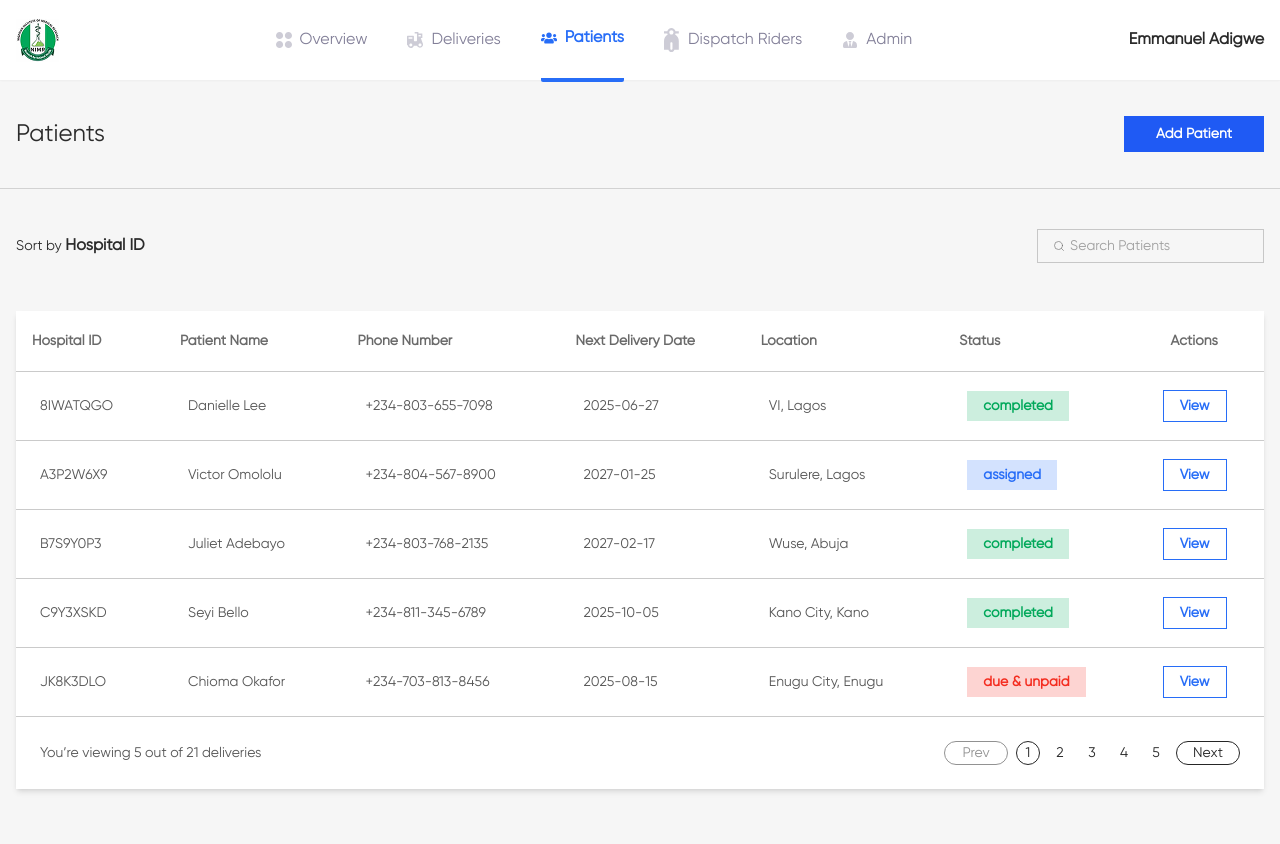
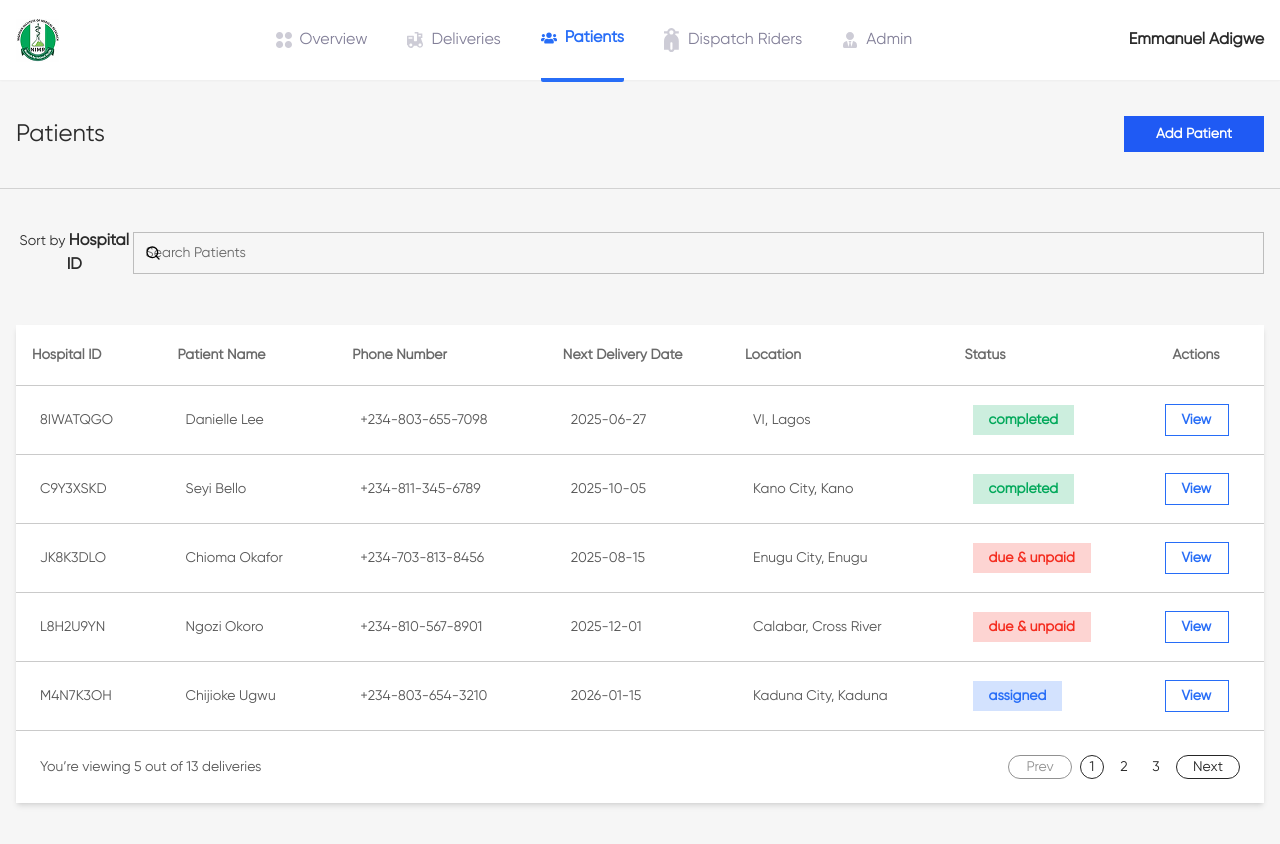
Before and after one commit to ktscates/nimcure, a Next.js app: page /patients in a window 1280 px wide. Shown: the top 844 px of the page. Built offline with nearby package versions, Linux system fonts and the light colour scheme.

Commit message:
patient information

```diff
--- a/src/app/login/page.tsx
+++ b/src/app/login/page.tsx
@@ -51,7 +51,7 @@ export default function Login() {
             type="button"
             onClick={handleLogin}
             text="Login"
-            className="mt-16 w-full font-semibold text-xl text-white bg-blue hover:bg-blue hover:bg-opacity-80"
+            className="mt-16 w-full font-semibold text-xl text-white bg-blue py-4 hover:bg-blue hover:bg-opacity-80"
           />
         </form>
         <Image src="/images/footer.png" alt="logo" width={166} height={23} />
--- a/src/app/patients/[hospital_id]/page.tsx
+++ b/src/app/patients/[hospital_id]/page.tsx
@@ -6,14 +6,36 @@ import React, { useState } from "react";
 import PatientSidebar from "@/components/PatientSidebar";
 import PatientInfo from "@/components/PatientInfo";
 import DeliveryInfo from "@/components/DeliveryInfo";
+import { useParams } from "next/navigation";
+import patients from "@/data";
 
 export default function PatientProfile() {
+  const { hospital_id } = useParams(); // Get hospital_id from URL
+  const [activeTab, setActiveTab] = useState("patient-info");
+
+  // Find the patient with the matching hospital_id
+  const patient = patients.find((p) => p.hospital_id === hospital_id);
+
+  if (!patient) {
+    return (
+      <div className="h-screen flex items-center justify-center">
+        <h1 className="text-2xl font-bold text-red-500">Patient Not Found</h1>
+      </div>
+    );
+  }
   const breadcrumbItems = [
     { label: "Patients", href: "/patients" },
     { label: "View Patient" }, // Current page (no href)
   ];
 
-  const [activeTab, setActiveTab] = useState("patient-info");
+  let statusClass = "bg-light_blue bg-opacity-20 text-light_blue";
+  if (patient.status === "completed") {
+    statusClass = "bg-completed bg-opacity-20 text-completed";
+  } else if (patient.status === "due & paid") {
+    statusClass = "bg-paid bg-opacity-20 text-paid";
+  } else if (patient.status === "due & unpaid") {
+    statusClass = "bg-unpaid bg-opacity-20 text-unpaid";
+  }
 
   return (
     <div className="bg-background bg-opacity-20 h-screen">
@@ -23,18 +45,26 @@ export default function PatientProfile() {
           <Button
             type="button"
             text="Assign Package to Patient"
-            className="px-8 py-2 bg-blue text-sm text-white font-bold"
+            className="px-8 py-3 bg-blue text-sm text-white font-bold"
           />
         </div>
       </div>
 
-      <div className="flex justify-between max-w-7xl mx-auto mt-16">
+      <div className="flex justify-between max-w-7xl mx-auto mt-16 relative">
+        {" "}
+        {/* Added relative positioning */}
         {/* Sidebar Navigation */}
         <PatientSidebar />
-
-        <div className="bg-white w-5/6 p-8">
+        <div className="bg-white w-5/6 px-8 py-20 relative">
+          {" "}
+          {/* Make sure the container is relative */}
           <div className="flex justify-between items-center border-b border-gray border-opacity-35">
-            <h1>Payment status: Paid</h1>
+            <h1>
+              Payment status:{" "}
+              <span className={`px-4 py-2 font-bold ${statusClass}`}>
+                {patient.status}
+              </span>
+            </h1>
             <div>
               <button
                 className={`py-2 px-4 ${
@@ -58,7 +88,6 @@ export default function PatientProfile() {
               </button>
             </div>
           </div>
-
           {activeTab === "patient-info" && (
             <div className="flex justify-between gap-5 mt-6">
               <div>
@@ -72,7 +101,7 @@ export default function PatientProfile() {
                   className="mt-6 border px-4 py-2 text-light_blue border-light_blue font-bold"
                 ></Button>
               </div>
-              <PatientInfo />
+              <PatientInfo patient={patient} />
             </div>
           )}
           {/* Delivery Information Placeholder */}
@@ -89,9 +118,17 @@ export default function PatientProfile() {
                   className="mt-6 border px-4 py-2 text-light_blue border-light_blue font-bold"
                 ></Button>
               </div>
-              <DeliveryInfo />
+              <DeliveryInfo patient={patient} />
             </div>
           )}
+          {/* Floating Button at Bottom Right */}
+          <div className="absolute bottom-4 right-4 px-4">
+            <Button
+              type="button"
+              text="Save changes"
+              className="bg-blue text-white text-sm px-4 py-3 font-extrabold"
+            />
+          </div>
         </div>
       </div>
     </div>
--- a/src/app/patients/page.tsx
+++ b/src/app/patients/page.tsx
@@ -3,7 +3,7 @@
 import Button from "@/components/Button";
 import Input from "@/components/Input";
 import { useState } from "react";
-import patients from "@/data";
+import patients from "@/data"; // Ensure that the data conforms to the Patient interface
 import Table from "@/components/Table";
 import { useRouter } from "next/navigation"; // Assuming you will use this for navigation
 
@@ -45,8 +45,11 @@ export default function Patients() {
     { key: "location", label: "Location" },
   ];
 
-  // Filtered and sorted data
   const filteredPatients = patients
+    .map((patient) => ({
+      ...patient,
+      patient_name: `${patient.first_name} ${patient.last_name}`, // Combine first & last name
+    }))
     .filter((patient) =>
       patient.patient_name.toLowerCase().includes(searchTerm.toLowerCase())
     )
@@ -57,7 +60,6 @@ export default function Patients() {
         ? valA.localeCompare(valB)
         : valB.localeCompare(valA);
     });
-
   // Handle sorting selection
   const handleSortSelection = (key: keyof Patient) => {
     setSortOrder((prev) =>
--- a/src/components/DeliveryInfo.tsx
+++ b/src/components/DeliveryInfo.tsx
@@ -1,39 +1,50 @@
-import Button from "./Button";
+/* eslint-disable @typescript-eslint/no-explicit-any */
+import { useState } from "react";
 import Input from "./Input";
 
-export default function DeliveryInfo() {
+export default function DeliveryInfo({ patient }: any) {
+  const [formData, setFormData] = useState(patient);
+
+  const handleChange = (e: React.ChangeEvent<HTMLInputElement>) => {
+    setFormData({ ...formData, [e.target.name]: e.target.value });
+  };
+
   return (
     <form className="mt-4 w-3/5">
-      <div className="flex flex-col gap-4 mb-8">
+      <div className="flex flex-col gap-4 mb-4">
         <Input
           type="text"
           placeholder=" "
-          customStyle="w-full px-4 py-2 border border-gray-300 focus:outline-none focus:ring-2 focus:ring-blue-500"
+          customStyle="w-full px-4 py-3 border font-bold border-gray-300 focus:outline-none focus:ring-2 focus:ring-blue-500"
           label="Next Delivery Date"
+          value={formData.next_delivery_date}
+          onChange={handleChange}
         />
         <Input
           type="text"
           placeholder=" "
-          customStyle="w-full px-4 py-2 border border-gray-300 focus:outline-none focus:ring-2 focus:ring-blue-500"
+          customStyle="w-full px-4 py-3 border font-bold border-gray-300 focus:outline-none focus:ring-2 focus:ring-blue-500"
           label="Delivery Area"
+          value={formData.delivery_area}
+          onChange={handleChange}
         />
         <Input
           type="text"
           placeholder=" "
-          customStyle="w-full px-4 py-2 border border-gray-300 focus:outline-none focus:ring-2 focus:ring-blue-500"
+          customStyle="w-full px-4 py-3 border font-bold border-gray-300 focus:outline-none focus:ring-2 focus:ring-blue-500"
           label="Delivery Address"
+          value={formData.delivery_address}
+          onChange={handleChange}
         />
         <Input
           type="text"
           placeholder=" "
-          customStyle="w-full px-4 py-2 border border-gray-300 focus:outline-none focus:ring-2 focus:ring-blue-500"
+          customStyle="w-full px-4 py-3 border font-bold border-gray-300 focus:outline-none focus:ring-2 focus:ring-blue-500"
           label="Payment Status"
+          value={formData.status}
+          onChange={handleChange}
         />
       </div>
-      <Button
-        className="bg-light_blue text-white font-bold px-4 py-2"
-        text="Save Changes"
-      />
     </form>
   );
 }
--- a/src/components/Input.tsx
+++ b/src/components/Input.tsx
@@ -25,38 +25,34 @@ const Input: React.FC<InputProps> = ({
   };
 
   return (
-    <div className="relative">
-      {/* Search Icon for Search Input */}
-      {type === "search" && (
-        <FiSearch
-          className="absolute left-4 top-1/2 transform -translate-y-1/2 text-gray text-opacity-60"
-          size={12}
-        />
-      )}
-
+    <div className="relative w-full">
       <input
         type={type === "password" && showPassword ? "text" : type}
         placeholder={placeholder}
         value={value}
         onChange={onChange}
-        className={`border text-dark placeholder:text-sm placeholder:text-gray placeholder:opacity-60 border-grey focus:outline-none focus:ring-2 focus:ring-blue ${
-          type === "search"
-            ? "pl-8"
-            : "" /* Adds left padding for search icon */
-        } ${customStyle}`}
+        className={`peer border text-dark placeholder:text-gray placeholder-transparent border-gray-300 focus:outline-none focus:ring-2 focus:ring-blue-500 px-3 py-2 w-full ${customStyle}`}
       />
       {/* Floating Label */}
       {label && (
-        <label className="absolute left-2 top-1 px-1 text-sm text-gray-600">
+        <label className="absolute left-3 -top-2 text-gray-600 text-sm transition-all peer-focus:top-[-10px] peer-focus:text-xs peer-focus:text-blue-500 bg-white px-1">
           {label}
         </label>
+      )}
+
+      {/* Search Icon for Search Input */}
+      {type === "search" && (
+        <FiSearch
+          className="absolute left-3 top-1/2 transform -translate-y-1/2 text-gray-400"
+          size={16}
+        />
       )}
 
       {/* Show/Hide Password Button */}
       {type === "password" && (
         <button
           type="button"
-          className="absolute right-3 top-1/2 text-dark transform -translate-y-1/2 text-gray-600"
+          className="absolute right-3 top-1/2 transform -translate-y-1/2 text-gray-600"
           onClick={handleTogglePassword}
         >
           {showPassword ? "HIDE" : "SHOW"}
--- a/src/components/PatientInfo.tsx
+++ b/src/components/PatientInfo.tsx
@@ -1,50 +1,65 @@
-import Button from "./Button";
+/* eslint-disable @typescript-eslint/no-explicit-any */
+import { useState } from "react";
 import Input from "./Input";
 
-export default function PatientInfo() {
+export default function PatientInfo({ patient }: any) {
+  const [formData, setFormData] = useState(patient);
+
+  const handleChange = (e: React.ChangeEvent<HTMLInputElement>) => {
+    setFormData({ ...formData, [e.target.name]: e.target.value });
+  };
+
   return (
-    <form className="mt-4 w-3/5 space-y-4">
+    <form className="mt-4 w-3/5 space-y-4 mb-4">
       <Input
         type="text"
         placeholder=" "
-        customStyle="w-full px-4 py-2 border border-gray-300 focus:outline-none focus:ring-2 focus:ring-blue-500"
+        customStyle="peer w-full px-4 py-3 font-bold border border-gray-300 focus:outline-none focus:ring-2 focus:ring-blue-500"
         label="Hospital ID"
+        value={formData.hospital_id}
+        onChange={handleChange}
       />
       <div className="grid grid-cols-2 gap-4">
         <Input
           type="text"
           placeholder=" "
-          customStyle="w-full px-4 py-2 border border-gray-300 focus:outline-none focus:ring-2 focus:ring-blue-500"
+          customStyle="w-full px-4 py-3 font-bold border border-gray-300 focus:outline-none focus:ring-2 focus:ring-blue-500"
           label="First Name"
+          value={formData.first_name}
+          onChange={handleChange}
         />
         <Input
           type="text"
           placeholder=" "
-          customStyle="w-full px-4 py-2 border border-gray-300 focus:outline-none focus:ring-2 focus:ring-blue-500"
+          customStyle="w-full px-4 py-3 font-bold border border-gray-300 focus:outline-none focus:ring-2 focus:ring-blue-500"
           label="Last Name"
+          value={formData.last_name}
+          onChange={handleChange}
         />
         <Input
           type="text"
           placeholder=" "
-          customStyle="w-full px-4 py-2 border border-gray-300 focus:outline-none focus:ring-2 focus:ring-blue-500"
+          customStyle="w-full px-4 py-3 font-bold border border-gray-300 focus:outline-none focus:ring-2 focus:ring-blue-500"
           label="Gender"
+          value={formData.gender}
+          onChange={handleChange}
         />
         <Input
           type="text"
           placeholder=" "
-          customStyle="w-full px-4 py-2 border border-gray-300 focus:outline-none focus:ring-2 focus:ring-blue-500"
+          customStyle="w-full px-4 py-3 font-bold border border-gray-300 focus:outline-none focus:ring-2 focus:ring-blue-500"
           label="Phone Number"
+          value={formData.phone_number}
+          onChange={handleChange}
         />
       </div>
       <Input
         type="text"
         placeholder=" "
-        customStyle="w-full px-4 py-2 border border-gray-300 focus:outline-none focus:ring-2 focus:ring-blue-500"
+        customStyle="w-full px-4 py-3 font-bold border border-gray-300 focus:outline-none focus:ring-2 focus:ring-blue-500"
         label="Email Address"
-      />
-      <Button
-        className=" bg-light_blue text-white font-bold px-4 py-2"
-        text="Save Changes"
+        value={formData.email}
+        onChange={handleChange}
       />
     </form>
   );
--- a/src/data.ts
+++ b/src/data.ts
@@ -1,20 +1,23 @@
 type Patient = {
   hospital_id: string;
-  patient_name: string;
+  first_name: string;
+  last_name: string;
   gender: "Male" | "Female";
   phone_number: string;
   next_delivery_date: string;
-  status: "completed" | "due & paid" | "due & unpaid" | "assigned"; // Updated status values based on your earlier description
+  status: "completed" | "due & paid" | "due & unpaid" | "assigned";
   delivery_area: string;
-  location: string; // Added location field
+  location: string;
   delivery_address: string;
+  email: string;
 };
 
 // data/patients.ts
 const patients: Patient[] = [
   {
     hospital_id: "8IWATQGO",
-    patient_name: "Danielle Lee",
+    first_name: "Danielle",
+    last_name: "Lee",
     phone_number: "+234-803-655-7098",
     next_delivery_date: "2025-06-27",
     gender: "Female",
@@ -22,10 +25,12 @@ const patients: Patient[] = [
     location: "VI, Lagos",
     delivery_address: "123 Victoria Island, Lagos, Nigeria",
     status: "completed",
+    email: "danielle.lee@example.com",
   },
   {
     hospital_id: "W9P5YZOP",
-    patient_name: "John Doe",
+    first_name: "John",
+    last_name: "Doe",
     phone_number: "+234-703-915-1234",
     next_delivery_date: "2025-07-01",
     gender: "Male",
@@ -33,10 +38,12 @@ const patients: Patient[] = [
     location: "Garki, Abuja",
     delivery_address: "456 Garki, Abuja, Nigeria",
     status: "due & paid",
+    email: "john.doe@example.com",
   },
   {
     hospital_id: "JK8K3DLO",
-    patient_name: "Chioma Okafor",
+    first_name: "Chioma",
+    last_name: "Okafor",
     phone_number: "+234-703-813-8456",
     next_delivery_date: "2025-08-15",
     gender: "Female",
@@ -44,10 +51,12 @@ const patients: Patient[] = [
     location: "Enugu City, Enugu",
     delivery_address: "789 Ogui Road, Enugu, Nigeria",
     status: "due & unpaid",
+    email: "chioma.okafor@example.com",
   },
   {
     hospital_id: "V7H8QWL0",
-    patient_name: "Adebayo Femi",
+    first_name: "Adebayo",
+    last_name: "Femi",
     phone_number: "+234-806-456-7890",
     next_delivery_date: "2025-09-22",
     gender: "Male",
@@ -55,10 +64,12 @@ const patients: Patient[] = [
     location: "Ibadan City, Oyo",
     delivery_address: "12 Agbowo, Ibadan, Nigeria",
     status: "assigned",
+    email: "adebayo.femi@example.com",
   },
   {
     hospital_id: "C9Y3XSKD",
-    patient_name: "Seyi Bello",
+    first_name: "Seyi",
+    last_name: "Bello",
     phone_number: "+234-811-345-6789",
     next_delivery_date: "2025-10-05",
     gender: "Female",
@@ -66,10 +77,12 @@ const patients: Patient[] = [
     location: "Kano City, Kano",
     delivery_address: "23 Nassarawa, Kano, Nigeria",
     status: "completed",
+    email: "seyi.bello@example.com",
   },
   {
     hospital_id: "S1J0F8WQ",
-    patient_name: "Uche Eze",
+    first_name: "Uche",
+    last_name: "Eze",
     phone_number: "+234-810-876-1234",
     next_delivery_date: "2025-11-18",
     gender: "Male",
@@ -77,10 +90,12 @@ const patients: Patient[] = [
     location: "Port Harcourt, Rivers",
     delivery_address: "456 Trans-Amadi, Port Harcourt, Nigeria",
     status: "due & paid",
+    email: "uche.eze@example.com",
   },
   {
     hospital_id: "L8H2U9YN",
-    patient_name: "Ngozi Okoro",
+    first_name: "Ngozi",
+    last_name: "Okoro",
     phone_number: "+234-810-567-8901",
     next_delivery_date: "2025-12-01",
     gender: "Female",
@@ -88,10 +103,12 @@ const patients: Patient[] = [
     location: "Calabar, Cross River",
     delivery_address: "89 IBB Way, Calabar, Nigeria",
     status: "due & unpaid",
+    email: "ngozi.okoro@example.com",
   },
   {
     hospital_id: "M4N7K3OH",
-    patient_name: "Chijioke Ugwu",
+    first_name: "Chijioke",
+    last_name: "Ugwu",
     phone_number: "+234-803-654-3210",
     next_delivery_date: "2026-01-15",
     gender: "Male",
@@ -99,10 +116,12 @@ const patients: Patient[] = [
     location: "Kaduna City, Kaduna",
     delivery_address: "12 Sabon Gari, Kaduna, Nigeria",
     status: "assigned",
+    email: "chijioke.ugwu@example.com",
   },
   {
     hospital_id: "N8S9V4WX",
-    patient_name: "Bola Johnson",
+    first_name: "Bola",
+    last_name: "Johnson",
     phone_number: "+234-701-234-5678",
     next_delivery_date: "2026-02-10",
     gender: "Female",
@@ -110,10 +129,12 @@ const patients: Patient[] = [
     location: "Lekki, Lagos",
     delivery_address: "98 Lekki Phase 1, Lagos, Nigeria",
     status: "completed",
+    email: "bola.johnson@example.com",
   },
   {
     hospital_id: "P4J5B2TL",
-    patient_name: "Tolu Alabi",
+    first_name: "Tolu",
+    last_name: "Alabi",
     phone_number: "+234-705-987-6543",
     next_delivery_date: "2026-03-20",
     gender: "Male",
@@ -121,10 +142,12 @@ const patients: Patient[] = [
     location: "Abeokuta, Ogun",
     delivery_address: "88 Ijemo, Abeokuta, Nigeria",
     status: "due & paid",
+    email: "tolu.alabi@example.com",
   },
   {
     hospital_id: "Q3O0K5NE",
-    patient_name: "Micheal Obi",
+    first_name: "Micheal",
+    last_name: "Obi",
     phone_number: "+234-701-987-1234",
     next_delivery_date: "2026-04-14",
     gender: "Male",
@@ -132,10 +155,12 @@ const patients: Patient[] = [
     location: "Ilorin, Kwara",
     delivery_address: "112 Alhaji Road, Ilorin, Nigeria",
     status: "due & unpaid",
+    email: "micheal.obi@example.com",
   },
   {
     hospital_id: "R7E1B3OM",
-    patient_name: "Emeka Nwosu",
+    first_name: "Emeka",
+    last_name: "Nwosu",
     phone_number: "+234-705-123-4567",
     next_delivery_date: "2026-05-01",
     gender: "Male",
@@ -143,10 +168,12 @@ const patients: Patient[] = [
     location: "Jos, Plateau",
     delivery_address: "24 Jos Road, Jos, Nigeria",
     status: "assigned",
+    email: "emeka.nwosu@example.com",
   },
   {
     hospital_id: "T2G8A6PZ",
-    patient_name: "Sarah Peters",
+    first_name: "Sarah",
+    last_name: "Peters",
     phone_number: "+234-704-543-7890",
     next_delivery_date: "2026-06-15",
     gender: "Female",
@@ -154,94 +181,7 @@ const patients: Patient[] = [
     location: "Maiduguri, Borno",
     delivery_address: "56 Husseini Street, Maiduguri, Nigeria",
     status: "completed",
-  },
-  {
-    hospital_id: "U5H0V7R9",
-    patient_name: "Ayodele Yusuf",
-    phone_number: "+234-806-876-5432",
-    next_delivery_date: "2026-07-30",
-    gender: "Male",
-    delivery_area: "Gudu, Abuja",
-    location: "Abuja City, Abuja",
-    delivery_address: "32 Gudu, Abuja, Nigeria",
-    status: "due & paid",
-  },
-  {
-    hospital_id: "V9N2Z6K4",
-    patient_name: "Temilade Ojo",
-    phone_number: "+234-705-456-7891",
-    next_delivery_date: "2026-08-05",
-    gender: "Female",
-    delivery_area: "Surulere, Lagos",
-    location: "Surulere, Lagos",
-    delivery_address: "98 Lekki Phase 1, Lagos, Nigeria",
-    status: "due & unpaid",
-  },
-  {
-    hospital_id: "W3J4N2F5",
-    patient_name: "Chukwudi Okoro",
-    phone_number: "+234-704-567-1234",
-    next_delivery_date: "2026-09-21",
-    gender: "Male",
-    delivery_area: "Ajao Street, Enugu",
-    location: "Enugu City, Enugu",
-    delivery_address: "11 Ajao Street, Enugu, Nigeria",
-    status: "assigned",
-  },
-  {
-    hospital_id: "X0I5U6P7",
-    patient_name: "Ifeoma Nwachukwu",
-    phone_number: "+234-703-321-4567",
-    next_delivery_date: "2026-10-13",
-    gender: "Female",
-    delivery_area: "Ada-George, Port Harcourt",
-    location: "Port Harcourt, Rivers",
-    delivery_address: "34 Ada-George, Port Harcourt, Nigeria",
-    status: "completed",
-  },
-  {
-    hospital_id: "Y2D0B5Q7",
-    patient_name: "Franklin Adeyemi",
-    phone_number: "+234-809-123-4567",
-    next_delivery_date: "2026-11-19",
-    gender: "Male",
-    delivery_area: "Ado Bayero, Kano",
-    location: "Kano City, Kano",
-    delivery_address: "17 Ado Bayero, Kano, Nigeria",
-    status: "due & paid",
-  },
-  {
-    hospital_id: "Z8M9F0T5",
-    patient_name: "Ngozi Emeka",
-    phone_number: "+234-701-234-5671",
-    next_delivery_date: "2026-12-30",
-    gender: "Female",
-    delivery_area: "Mokola Hill, Ibadan",
-    location: "Ibadan, Oyo",
-    delivery_address: "13 Mokola Hill, Ibadan, Nigeria",
-    status: "due & unpaid",
-  },
-  {
-    hospital_id: "A3P2W6X9",
-    patient_name: "Victor Omololu",
-    phone_number: "+234-804-567-8900",
-    next_delivery_date: "2027-01-25",
-    gender: "Male",
-    delivery_area: "Surulere, Lagos",
-    location: "Surulere, Lagos",
-    delivery_address: "90 Surulere, Lagos, Nigeria",
-    status: "assigned",
-  },
-  {
-    hospital_id: "B7S9Y0P3",
-    patient_name: "Juliet Adebayo",
-    phone_number: "+234-803-768-2135",
-    next_delivery_date: "2027-02-17",
-    gender: "Female",
-    delivery_area: "Wuse, Abuja",
-    location: "Wuse, Abuja",
-    delivery_address: "67 Wuse, Abuja, Nigeria",
-    status: "completed",
+    email: "sarah.peters@example.com",
   },
 ];
 
```
